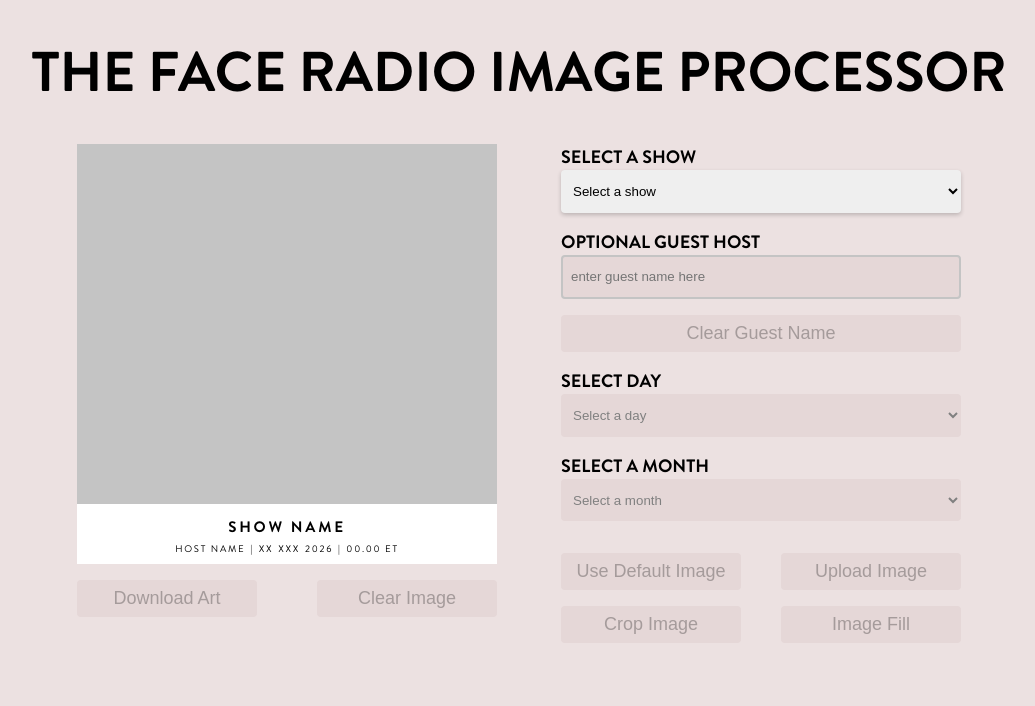
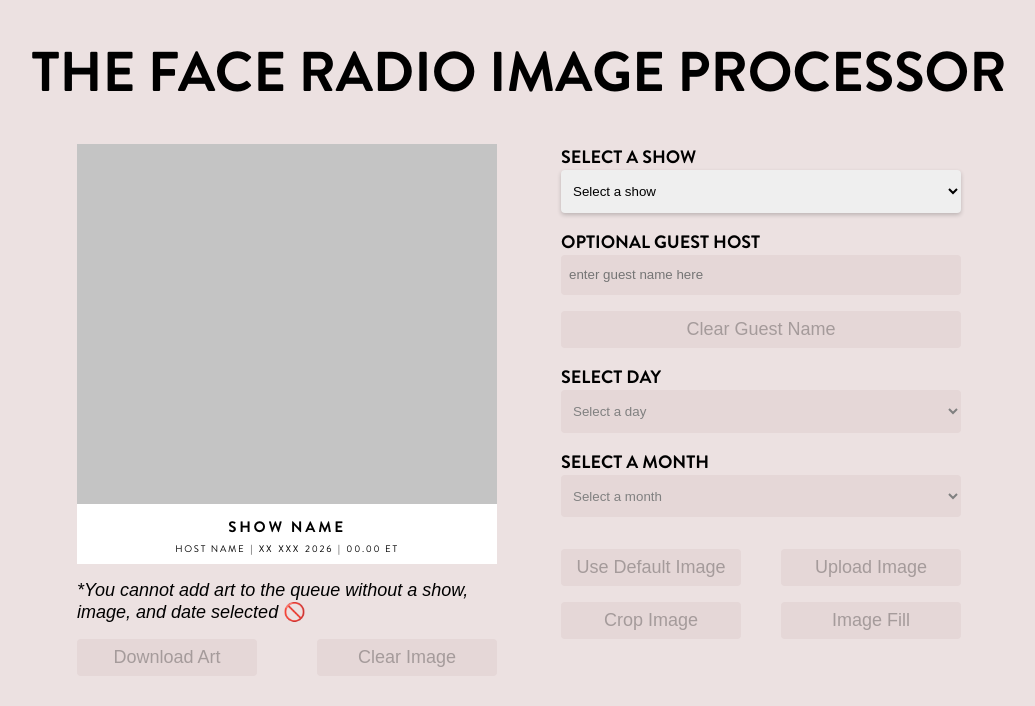
Before and after one commit to rmarafioti/image_processor, a React (Vite) app: page / in a window 1280 px wide. Shown: the top 706 px of the page, without its empty margins (121-1156 px from the left). Built offline with nearby package versions, Linux system fonts and the light colour scheme.

Commit message:
feat: render notes to let user know when art is ready to be added to the download queue or not

```diff
--- a/src/App.jsx
+++ b/src/App.jsx
@@ -71,6 +71,13 @@ export default function App() {
     link.click();
   };
 
+  const isAddToQueueDisabled =
+    !formState.show ||
+    !formState.default_image ||
+    !formState.month_name ||
+    /*if show is weekly button is disbaled if no day is selected*/
+    (selectedShow?.frequency === "weekly" && !formState.day);
+
   return (
     <>
       <section className={styles.center}>
@@ -121,21 +128,25 @@ export default function App() {
                 </div>
               </div>
             </section>
+            {isAddToQueueDisabled ? (
+              <p className={styles.note}>
+                <i>
+                  *You cannot add art to the queue without a show, image, and
+                  date selected 🚫
+                </i>
+              </p>
+            ) : (
+              <p className={styles.note}>
+                <i>*Show art is ready to be added to the download queue! 😎</i>
+              </p>
+            )}
+
             <div className={styles.action_container}>
               {/* this button holds the download functionality,
               we want to move this functionality to a button in the download queue
               and replace this buttons functionality with one that puts the processed
               art in the download queue*/}
-              <button
-                onClick={handleDownload}
-                disabled={
-                  !formState.show ||
-                  !formState.default_image ||
-                  !formState.month_name ||
-                  /*if show is weekly button is disbaled if no day is selected*/
-                  (selectedShow?.frequency === "weekly" && !formState.day)
-                }
-              >
+              <button onClick={handleDownload} disabled={isAddToQueueDisabled}>
                 Download Art
               </button>
               <button
--- a/src/index.css
+++ b/src/index.css
@@ -62,7 +62,6 @@ select {
 input {
   padding-left: .5rem;
   box-shadow: none;
-  border: 2px solid #c4c4c4;
 }
 
 button {
--- a/src/landing_page.module.css
+++ b/src/landing_page.module.css
@@ -84,6 +84,14 @@
   font-size: 24pt;
 }
 
+.note {
+  font-family: Arial, Helvetica, sans-serif;
+  font-size: 18px;
+  text-transform: none;
+  width: 400px;
+  margin-top: 1rem;
+}
+
 .field {
   margin-bottom: 1rem;
 }
```
